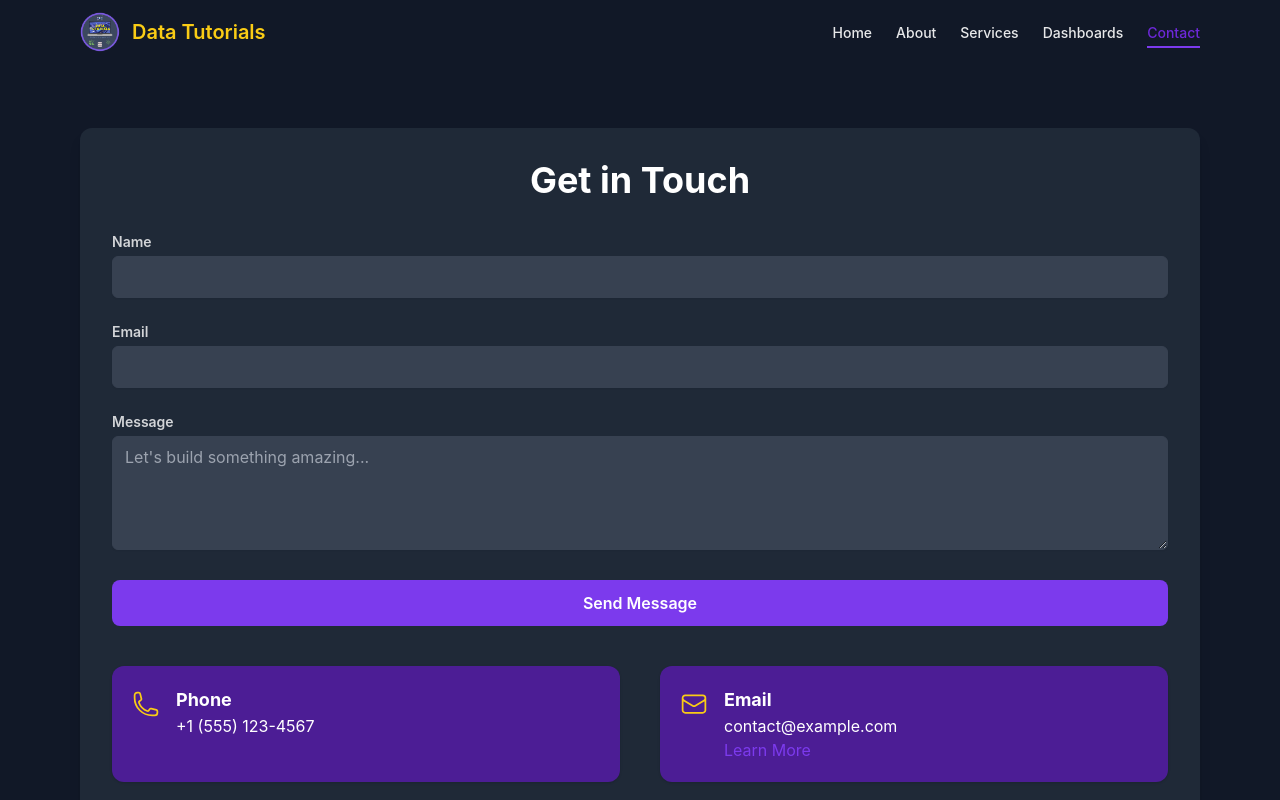
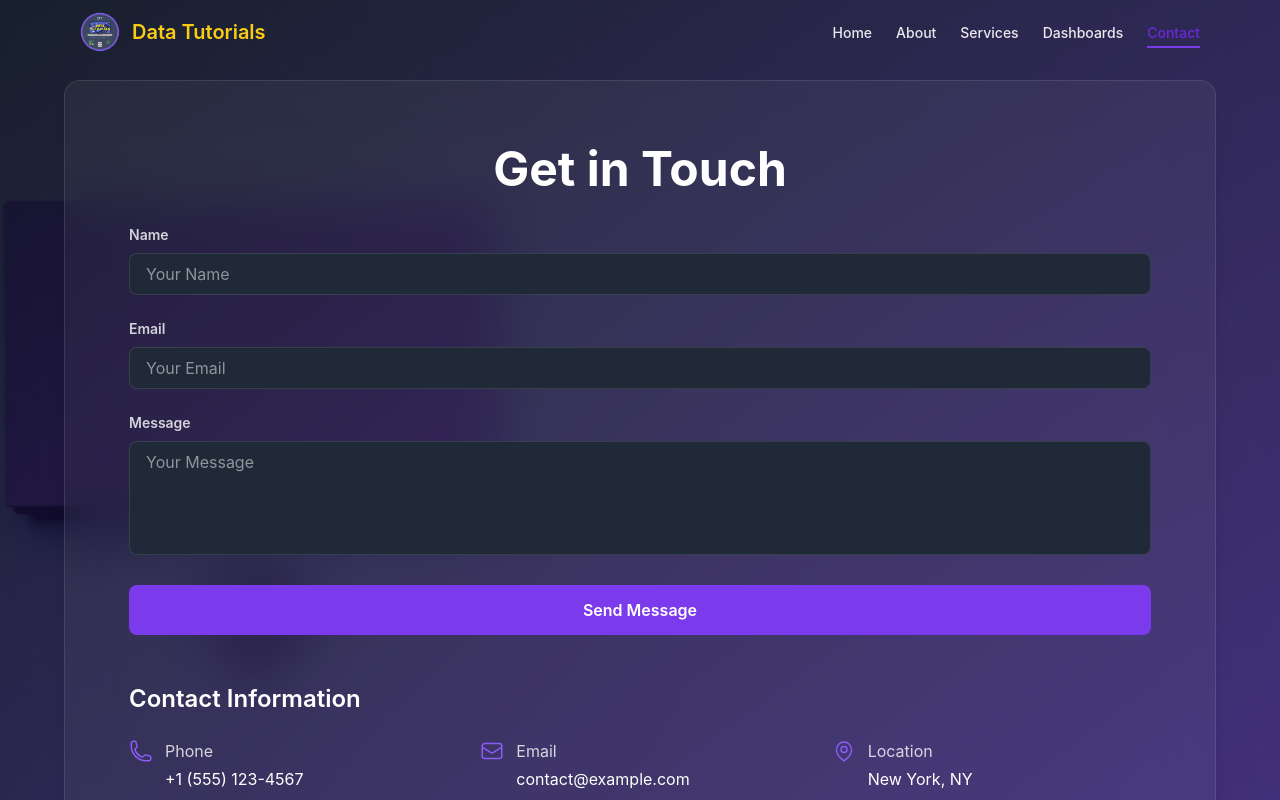
Before and after one commit to sanal-p-k/DataTutorial, a React (Vite) app: page /contact in a window 1280 px wide. Shown: the top 800 px of the page. Built offline with nearby package versions, Linux system fonts and the light colour scheme.

Commit message:
contact bg

```diff
--- a/src/pages/Contact.tsx
+++ b/src/pages/Contact.tsx
@@ -13,39 +13,8 @@ interface ContactItem {
   link?: string | null;
 }
 
-// Animation variants
-const staggerContainer = {
-  initial: {
-    opacity: 0,
-  },
-  animate: {
-    opacity: 1,
-    transition: {
-      staggerChildren: 0.3,
-      delayChildren: 0.2,
-    },
-  },
-};
-
-const staggerItem = {
-  initial: {
-    opacity: 0,
-    y: 20,
-    scale: 0.95,
-  },
-  animate: {
-    opacity: 1,
-    y: 0,
-    scale: 1,
-    transition: {
-      duration: 0.6,
-      ease: "easeOut",
-    },
-  },
-};
-
-const Contact = () => {
-  const handleSubmit = (e: React.FormEvent) => {
+export default function Contact() {
+  const handleSubmit = (e: React.FormEvent<HTMLFormElement>) => {
     e.preventDefault();
     // Handle form submission
   };
@@ -72,90 +41,107 @@ const Contact = () => {
   ];
 
   return (
-    <div className="min-h-screen bg-gray-900 pt-16">
     <motion.div
-        variants={staggerContainer}
-        initial="initial"
-        animate="animate"
-        className="container mx-auto px-4 py-16 max-w-6xl mx-auto"
+      initial={{ opacity: 0 }}
+      animate={{ opacity: 1 }}
+      transition={{ duration: 0.8 }}
+      className="relative min-h-screen flex items-center justify-center px-6 py-20 bg-gray-950"
     >
-        <div className="bg-gray-800 rounded-xl shadow-lg p-8">
+      {/* Background Image */}
+      <div className="absolute inset-0 z-0">
+        <img
+          src="/contact-bg.jpg"
+          alt="Contact Background"
+          className="absolute inset-0 w-full h-full object-cover object-center opacity-40"
+        />
+        <div className="absolute inset-0 bg-gradient-to-br from-gray-950/70 to-purple-900/60" />
+      </div>
+
+      {/* Glassy Content Container */}
+      <div className="relative z-10 max-w-6xl w-full mx-auto backdrop-blur-xl bg-white/5 border border-white/10 rounded-2xl shadow-lg p-10 md:p-16">
         <motion.div
-          variants={staggerItem}
+          initial={{ opacity: 0, y: 20, scale: 0.95 }}
+          animate={{ opacity: 1, y: 0, scale: 1 }}
+          transition={{ duration: 0.6, ease: "easeOut" }}
           className="text-center"
         >
-          <h2 className="text-4xl font-bold text-white mb-8">
+          <h2 className="text-4xl md:text-5xl font-bold text-white mb-8">
             Get in Touch
           </h2>
         </motion.div>
 
         <motion.form
           onSubmit={handleSubmit}
-          variants={staggerItem}
+          initial={{ opacity: 0, y: 20, scale: 0.95 }}
+          animate={{ opacity: 1, y: 0, scale: 1 }}
+          transition={{ duration: 0.6, ease: "easeOut", delay: 0.2 }}
           className="space-y-6"
         >
           <div>
-              <label className="block text-sm font-semibold text-white/80">Name</label>
+            <label className="block text-sm font-semibold text-white/80 mb-2">Name</label>
             <input
               type="text"
               required
-                className="mt-1 w-full rounded-md border-gray-700 bg-gray-700 text-white placeholder-gray-400 shadow-sm focus:border-purple-500 focus:ring-purple-500"
+              className="w-full px-4 py-2 rounded-lg bg-gray-800 border border-white/10 text-white placeholder-white/50 focus:outline-none focus:ring-2 focus:ring-purple-500 transition duration-200"
+              placeholder="Your Name"
             />
           </div>
           <div>
-              <label className="block text-sm font-semibold text-white/80">Email</label>
+            <label className="block text-sm font-semibold text-white/80 mb-2">Email</label>
             <input
               type="email"
               required
-                className="mt-1 w-full rounded-md border-gray-700 bg-gray-700 text-white placeholder-gray-400 shadow-sm focus:border-purple-500 focus:ring-purple-500"
+              className="w-full px-4 py-2 rounded-lg bg-gray-800 border border-white/10 text-white placeholder-white/50 focus:outline-none focus:ring-2 focus:ring-purple-500 transition duration-200"
+              placeholder="Your Email"
             />
           </div>
           <div>
-              <label className="block text-sm font-semibold text-white/80">Message</label>
+            <label className="block text-sm font-semibold text-white/80 mb-2">Message</label>
             <textarea
+              required
               rows={4}
-                placeholder="Let's build something amazing..."
-                className="mt-1 w-full rounded-md border-gray-700 bg-gray-700 text-white placeholder-gray-400 shadow-sm focus:border-purple-500 focus:ring-purple-500"
+              className="w-full px-4 py-2 rounded-lg bg-gray-800 border border-white/10 text-white placeholder-white/50 focus:outline-none focus:ring-2 focus:ring-purple-500 transition duration-200 resize-none"
+              placeholder="Your Message"
             />
           </div>
-            <motion.button
-              whileHover={{ scale: 1.05 }}
+          <div>
+            <button
               type="submit"
-              className="w-full bg-purple-600 text-white font-semibold py-2.5 px-6 rounded-lg hover:bg-purple-700 transition"
+              className="w-full bg-purple-600 text-white py-3 px-6 rounded-lg hover:bg-purple-700 transition duration-200 font-semibold"
             >
               Send Message
-            </motion.button>
+            </button>
+          </div>
         </motion.form>
-          <div className="grid md:grid-cols-2 gap-10 mt-10">
-            {/* Contact Info Cards */}
-            {contactInfo.map(({ Icon, label, value, link }) => (
+
         <motion.div
-                key={label}
-                whileHover={{ scale: 1.03 }}
-                className="flex items-start space-x-4 p-5 bg-purple-900 rounded-xl shadow hover:shadow-md transition-all"
+          initial={{ opacity: 0, y: 20, scale: 0.95 }}
+          animate={{ opacity: 1, y: 0, scale: 1 }}
+          transition={{ duration: 0.6, ease: "easeOut", delay: 0.4 }}
+          className="mt-12"
         >
-                <Icon className="h-7 w-7 text-yellow-400 mt-1" />
+          <h3 className="text-2xl font-semibold text-white mb-6">Contact Information</h3>
+          <div className="grid grid-cols-1 md:grid-cols-3 gap-8">
+            {contactInfo.map((item: ContactItem) => (
+              <div key={item.label} className="flex items-start">
+                <item.Icon className="h-6 w-6 text-purple-500 mr-3" />
                 <div>
-                  <h4 className="text-lg font-bold text-white">{label}</h4>
-                  <p className="text-white">{value}</p>
-                  {link && (
-                    <a
-                      href={link}
-                      target="_blank"
-                      rel="noopener noreferrer"
-                      className="text-purple-600 hover:text-purple-700 transition"
-                    >
-                      Learn More
+                  <p className="text-white/80 mb-1">{item.label}</p>
+                  <p className="text-white">
+                    {item.link ? (
+                      <a href={item.link} className="hover:text-purple-500 transition">
+                        {item.value}
                       </a>
+                    ) : (
+                      item.value
                     )}
+                  </p>
                 </div>
-              </motion.div>
+              </div>
             ))}
-          </div>
           </div>
         </motion.div>
       </div>
+    </motion.div>
   );
-};
-
-export default Contact;
+}
```
Also changed, not shown: public/contact-bg.jpg (added). Lines whose indentation alone changed are shown as unchanged.
